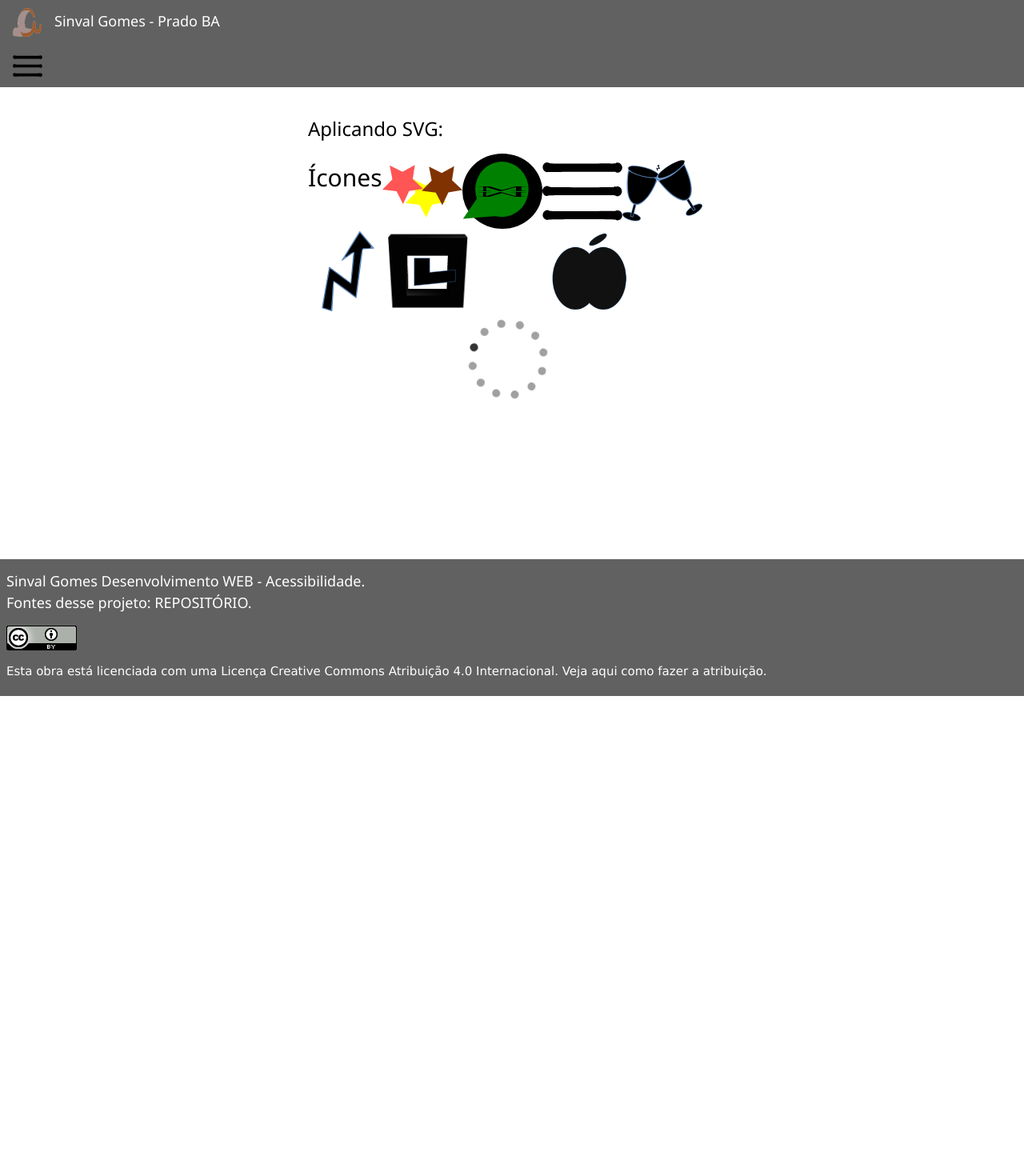
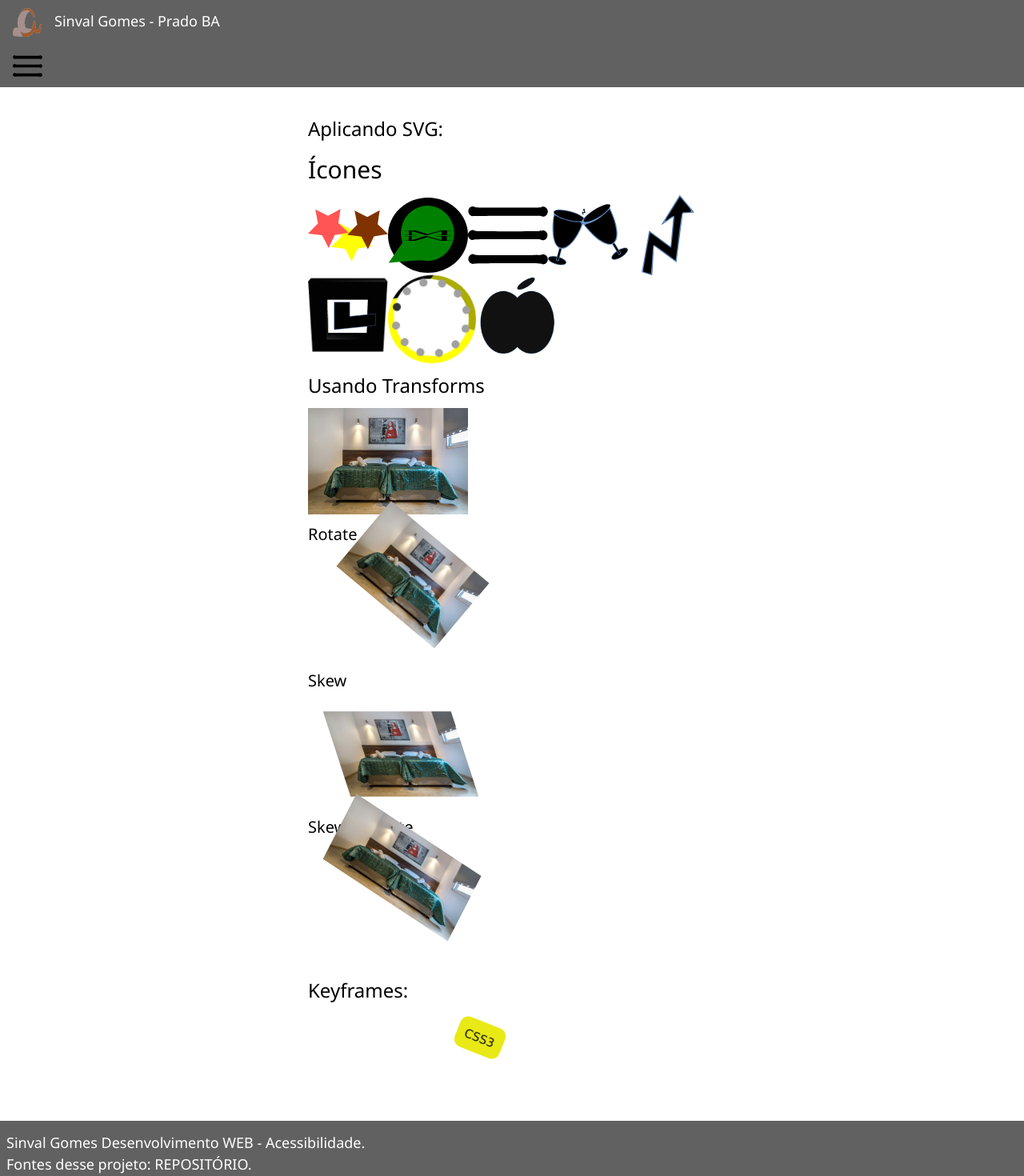
Before and after one commit to aondenet-sinval/semantica-web, a Next.js app: page /svg in a window 1280 px wide. Shown: the top 1470 px of the page at 80% size. Before the commit the page ends 870 px from the top, so only its background shows below. Built offline with nearby package versions, Linux system fonts and the light colour scheme.

Commit message:
add keyframes rotate

```diff
--- a/components/navbar-desktop.js
+++ b/components/navbar-desktop.js
@@ -28,8 +28,9 @@ const NavBarDesktop = () => {
         flexDirection: row;
         list-style: none;
       }
-      nav h2{fontSize: 1.2rem;}
+      nav h2{fontSize: 18px;}
       h1{fontSize: 20px;}
+      li:active{ background-color: blue;}
       `}
     </style>
   </>)
--- a/components/navbar-mobile.js
+++ b/components/navbar-mobile.js
@@ -55,7 +55,7 @@ const NavBarMobile = () => {
         list-style: none;
       }
       li{ width: 180px;}
-      nav h2{fontSize: 1.2rem;}
+      nav h2{fontSize: 18px;}
       h1{fontSize: 20px;}
       img{
         width: auto;
--- /dev/null
+++ b/components/text-rotation.js
@@ -0,0 +1,20 @@
+import styles from '../styles/Home.module.css'
+import Image from 'next/image'
+import Link from 'next/link'
+const TextRotation = () => {
+  return(<>
+    <section>
+      <header>
+        <h3>Keyframes:</h3>
+      </header>
+      <p id={styles.text}>
+        <div>
+        CSS3
+        </div>
+      </p>
+
+    </section>
+    </>
+  )
+}
+export default TextRotation
--- /dev/null
+++ b/components/transforms.js
@@ -0,0 +1,29 @@
+import styles from '../styles/Home.module.css'
+import Image from 'next/image'
+import Link from 'next/link'
+const Transforms = () => {
+  return(<>
+    <section>
+    <header>
+      <h3>Usando Transforms</h3>
+    </header>
+    <div className={styles.localization}>
+    <Image src="/img/features.jpg" width={200} height={133} alt="Cama de quarto" />
+      <h4>Rotate</h4>
+      <div className={styles.imagesRotate}>
+      <Image src="/img/features.jpg" width={200} height={133} alt="propriedade css transform" />
+      </div>
+      <h4>Skew</h4>
+      <div className={styles.imagesSkew}>
+      <Image src="/img/features.jpg" width={200} height={133} alt="propriedade css transform" />
+      </div>
+      <h4>Skew e Rotate</h4>
+      <div className={styles.imagesSkewRotate}>
+      <Image src="/img/features.jpg" width={200} height={133} alt="propriedade css transform" />
+      </div>
+    </div>
+    </section>
+    </>
+  )
+}
+export default Transforms
--- a/pages/svg.js
+++ b/pages/svg.js
@@ -3,6 +3,8 @@ import Image from 'next/image'
 import Head from 'next/head'
 import Link from 'next/link'
 import styled from '../styles/Home.module.css'
+import Transforms from '../components/transforms'
+import TextRotation from '../components/text-rotation'
 const Seo = () => {
   return(<Layout>
       <Head>
@@ -14,19 +16,28 @@ const Seo = () => {
         <header>
           <h1 className="w3-xlarge">Aplicando SVG:</h1>
         </header>
-       <section className="rows">
+       <section>
        <header>
          <h2>Ícones</h2>
        </header>
+         <div className="rows">
           <Image className="margins" src="/img/icons/estrelas.svg" width={100} height={100} alt="Stars" />
           <Image className="margins" src="/img/icons/zap.svg" width={100} height={100} alt="Whatsapp" />
           <Image className="margins" src="/img/icons/bars.svg" width={100} height={100} alt="Bars" />
           <Image className="margins" src="/img/icons/drinks.svg" width={100} height={100} alt="Drinks" />
           <Image className="margins" src="/img/icons/flash.svg" width={100} height={100} alt="Flash" />
           <Image className="margins" src="/img/icons/checked.svg" width={100} height={100} alt="Checked" />
-        <Image className={styled.rotater} src="/img/icons/spinners.svg" width={100} height={100} alt="Spinner" />
+          <div className={styled.rotation}>
+            <Image className={styled.rotater}
+              src="/img/icons/spinners.svg" width={100}
+              height={100} alt="Spinner"
+            />
+          </div>
           <Image className="margins" src="/img/icons/aple.svg" width={100} height={100} alt="Aple" />
+        </div>
        </section>
+       <Transforms />
+       <TextRotation />
       </section>
       <style jsx>{`
         .rows{
@@ -39,6 +50,7 @@ const Seo = () => {
           margin: 5px;
         }
         .margins{ margin: 5px; }
+
         `}
       </style>
     </Layout>
--- a/styles/Home.module.css
+++ b/styles/Home.module.css
@@ -88,9 +88,73 @@
     transform: rotate(0deg);
   }
   50% {
-    transform: rotate(270deg);
+    transform: rotate(70deg);
   }
   100% {
     transform: rotate(360deg);
   }
 }
+.rotation{
+  display: flex;
+  border: solid yellow 9px;
+  border-radius: 100%;
+  width: 110px;
+  height: 110px;
+  border-left: solid black;
+  align-items: center;
+  border-style: inset;
+}
+.rotation {
+  animation: rotation-spinner infinite 1s alternate;
+}
+/* transform 2D */
+.localization{
+  width: 360px;
+  height: 700px;
+}
+.imagesRotate{
+  -webkit-transform: scale(0.8) rotate(40deg);
+  -moz-transform: scale(0.8) rotate(40deg); /* para gecko */
+  -o-transform: scale(0.8) rotate(40deg); /* para opera */
+  transform: scale(0.8) rotate(40deg); /* para browsers sem prefixo */
+}
+.imagesSkew{
+  -webkit-transform: scale(0.8) skew(18deg);
+  -moz-transform: scale(0.8) skew(18deg); /* para gecko */
+  -o-transform: scale(0.8) skew(18deg); /* para opera */
+  transform: scale(0.8) skew(18deg)/* para browsers sem prefixo */
+}
+.imagesSkewRotate{
+  -webkit-transform: scale(0.8) skew(18deg) rotate(40deg);
+  -moz-transform: scale(0.8) skew(18deg) rotate(40deg); /* para gecko */
+  -o-transform: scale(0.8) skew(18deg) rotate(40deg); /* para opera */
+  transform: scale(0.8) skew(18deg) rotate(40deg)/* para browsers sem prefixo */
+}
+/* Seletores simples */
+#text div {
+  width: 60px;
+  height: 40px;
+  background-color: red;
+  border-radius: 10px;
+  padding: 10px;
+  margin: 5px;
+  position: relative;
+  animation: text-movement 10s linear 3s infinite alternate;
+}
+@keyframes text-movement {
+  0%   {
+  background-color:red; left:0px; top:0px; color: white; transform: rotate(0deg);
+  }
+  25%  {
+    background-color:yellow; left: 180px; top:0px;  transform: rotate(20deg); color: black;
+  }
+  50%  {
+    background-color:blue; left:180px; top:70px; transform: rotate(40deg);
+  }
+  75%  {
+    background-color:green; left:0px; top:70px; color: white; transform: rotate(180deg);
+  }
+  100% {
+    background-color:red; left:0px; top:0px; transform: rotate(360deg); color: black;
+  }
+}
```
Also changed, not shown: pages/seo.js (+7 -0 lines), pages/tabela.js (+9 -2 lines), public/img/icons/checked-list.svg (added). Lines whose indentation alone changed are shown as unchanged.
